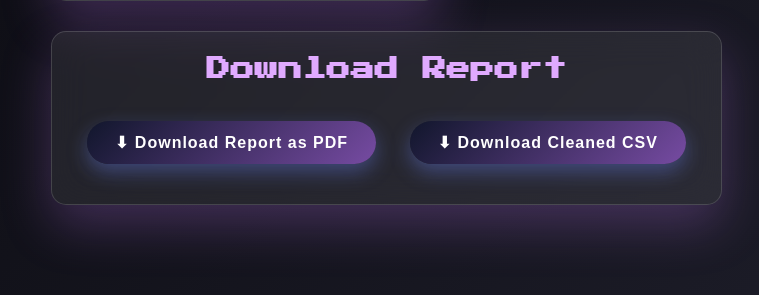
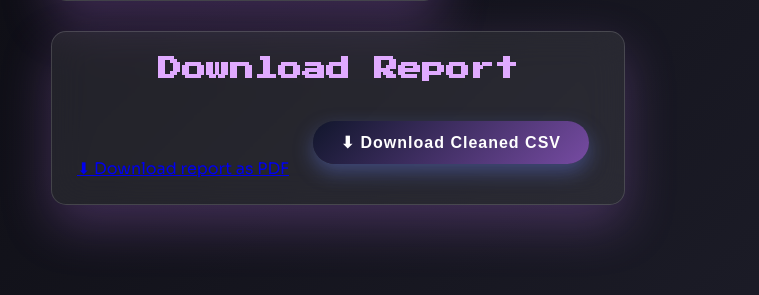
Before and after one commit to shaxxxxxx/eda-tool, a Flask app: template templates/report_template.html in a window 1280 px wide. Shown: the part 687-982 px from the top of the page, without its empty margins (89-848 px from the left). Run offline with Flask 3, Linux system fonts and the light colour scheme; the template is opened without the code that fills it: most values are stand-ins (such as "Sample title", 1, 10 or a date in 2020).

Commit message:
report_template.html

```diff
--- a/templates/report_template.html
+++ b/templates/report_template.html
@@ -39,9 +39,7 @@
 
           <div class="card download-card">
             <h2>Download Report</h2>
-            <a href="{{ url_for('static', filename='report.pdf') }}" class="download-btn">
-              ⬇ Download Report as PDF
-            </a>
+            <a href="{{ url_for('download_pdf') }}"> ⬇ Download report as PDF</a>
             <a href="{{ url_for('download_csv') }}" class="download-btn" style="margin-left: 20px;">
               ⬇ Download Cleaned CSV
             </a>
```
